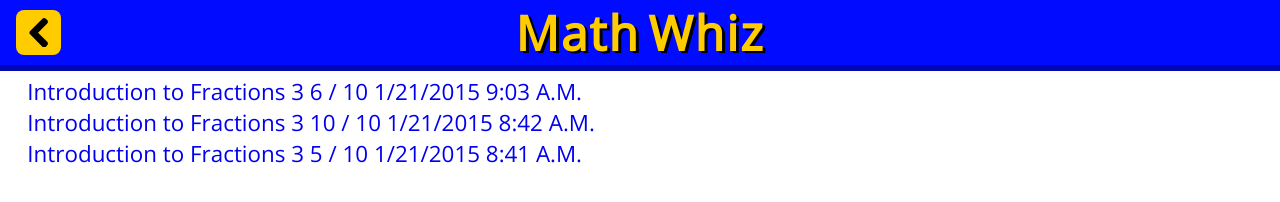
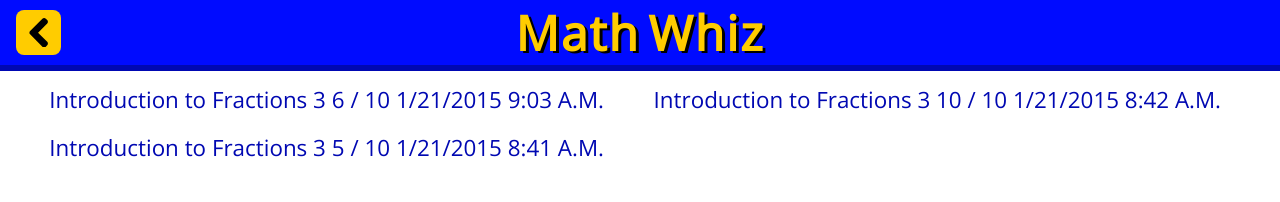
Before and after one commit to newjam/css-fun, a plain HTML site: page history.html in a window 1280 px wide. Drawn offline with nearby package versions, Linux system fonts and the light colour scheme.

Commit message:
Finished styling history.html

```diff
--- a/styles.css
+++ b/styles.css
@@ -267,6 +267,26 @@ a {
 	font-size: 1.4em;
 	font-weight: normal;
 }
+.quiz-list__item {
+	display: table-cell;
+	padding: 0.2em 0.8em 0.2em 0.8em;
+	-webkit-border-radius: 0.2em;
+	-moz-border-radius: 0.2em;
+	border-radius: 0.2em;
+	cursor: pointer;
+
+	transition: color 0.4s ease,
+	            background-color 0.4s ease;
+	color: #0008B2;
+	background-color: white;
+}
+.quiz-list__item:hover {
+	background-color: lightGray;
+}
+.quiz-list__item:active {
+	color: #FFCC00;
+	background-color: gray;
+}
 
 .category-performance-list {
 	display: table;
```
